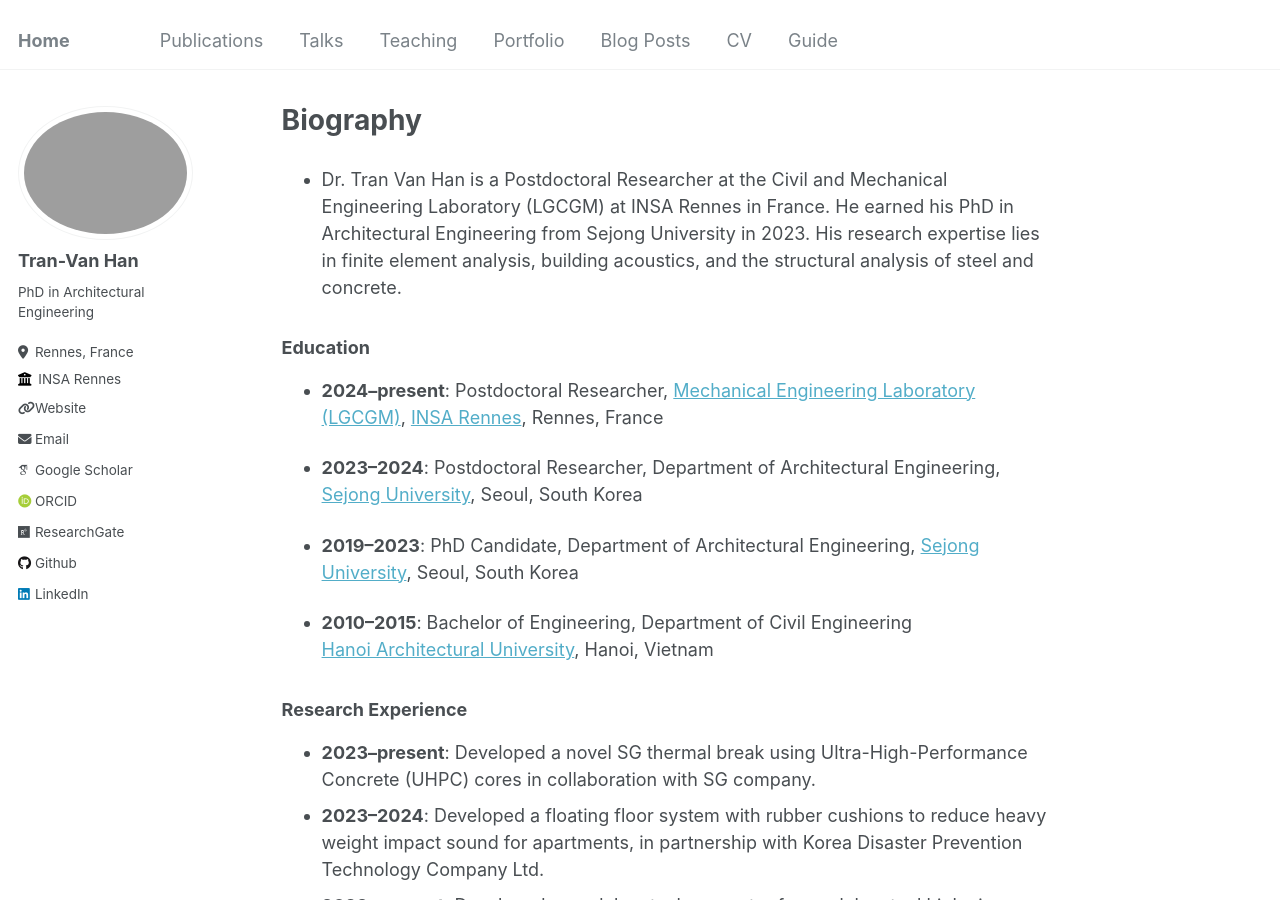
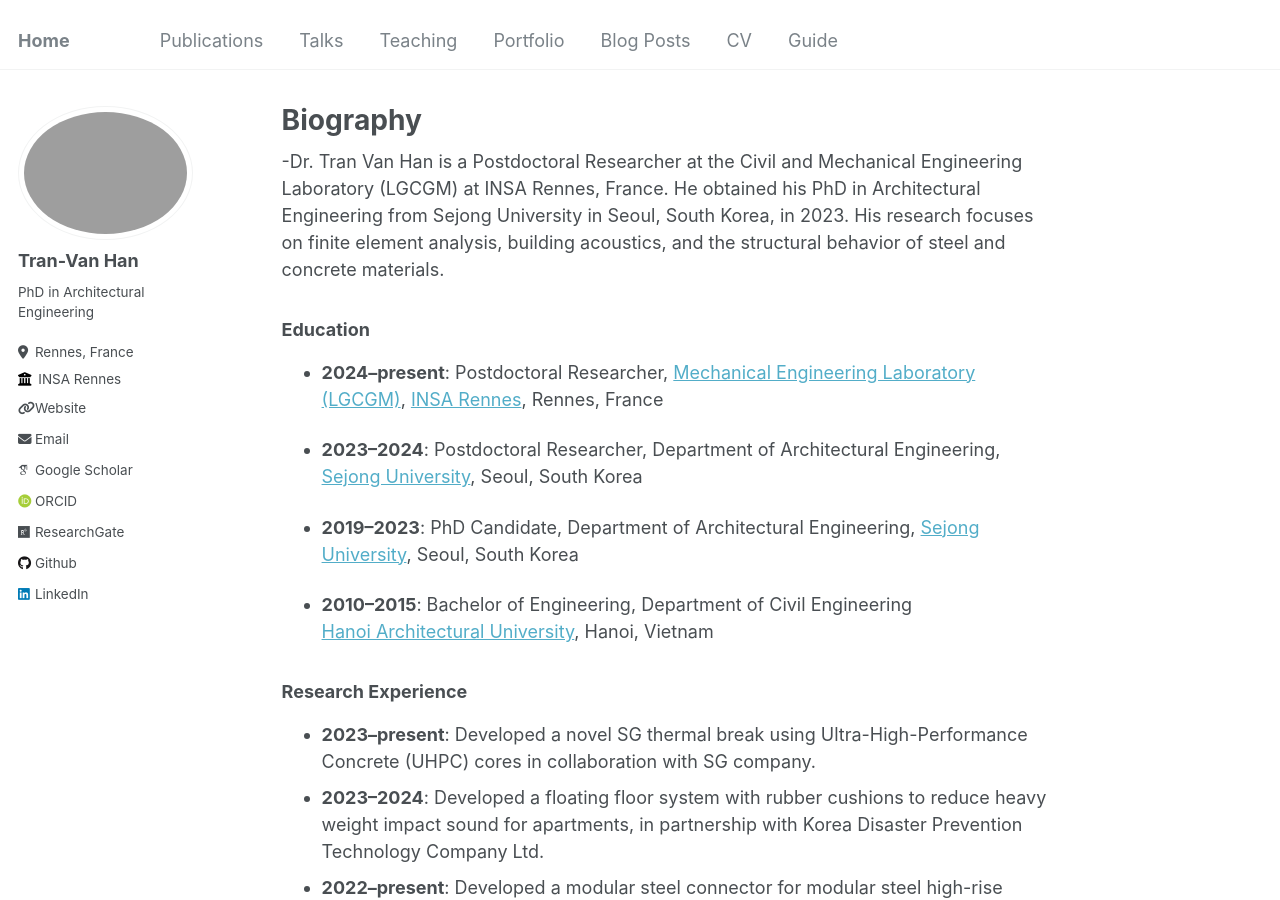
Before and after one commit to tranhan1405/tranhan1405.github.io, a Jekyll site: the page built from _pages/about.md, in a window 1280 px wide and 900 px high. Built offline with Jekyll 4.4.1, drawn with Linux system fonts in a browser that asks for light colours; some web fonts are replaced.

Commit message:
Update about.md

```diff
--- a/_pages/about.md
+++ b/_pages/about.md
@@ -7,8 +7,7 @@ redirect_from:
   - /about.html
 ---
 
-- Dr. Tran Van Han is a Postdoctoral Researcher at the Civil and Mechanical Engineering Laboratory (LGCGM) at INSA Rennes in France. He earned his PhD in Architectural Engineering from Sejong University in 2023. His research expertise lies in finite element analysis, building acoustics, and the structural analysis of steel and concrete.
-
+-Dr. Tran Van Han is a Postdoctoral Researcher at the Civil and Mechanical Engineering Laboratory (LGCGM) at INSA Rennes, France. He obtained his PhD in Architectural Engineering from Sejong University in Seoul, South Korea, in 2023. His research focuses on finite element analysis, building acoustics, and the structural behavior of steel and concrete materials.
 
 ### Education
 - **2024–present**: Postdoctoral Researcher, [Mechanical Engineering Laboratory (LGCGM)](https://www.insa-rennes.fr/en/lgcgm.html), [INSA Rennes](https://www.insa-rennes.fr/index.html), Rennes, France
```
